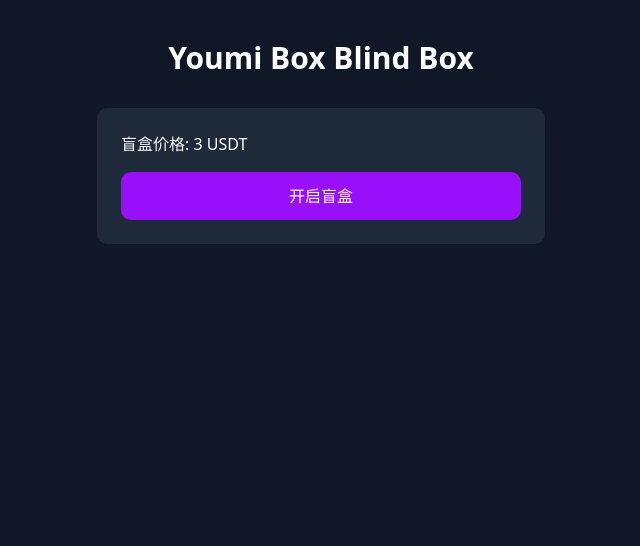
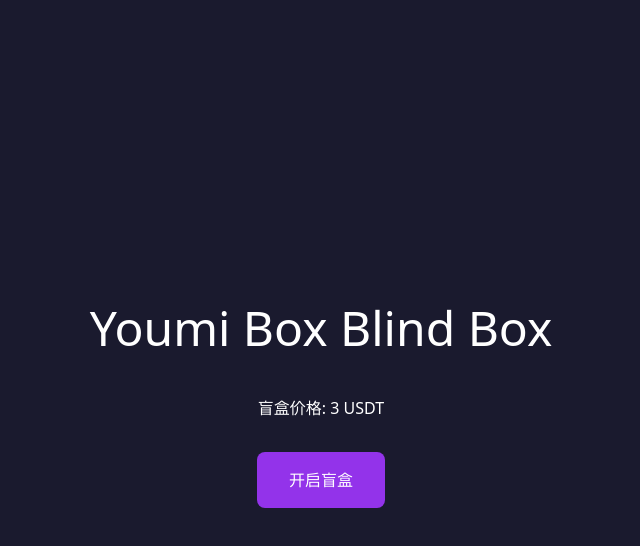
Before and after one commit to lishenghua512433-max/Youmi-Box-Blind-Box, a Next.js app: page / in a window 1280 px wide. Shown: the top 546 px of the page, without its empty margins (319-959 px from the left). Built offline with nearby package versions, Linux system fonts and the light colour scheme.

Commit message:
Update page.tsx

```diff
--- a/src/app/page.tsx
+++ b/src/app/page.tsx
@@ -1,36 +1,27 @@
-'use client';
-import { useState, useEffect } from 'react';
-
 export default function Home() {
-  const [settings, setSettings] = useState(null);
-  const [loading, setLoading] = useState(true);
-
-  useEffect(() => {
-    const fetchSettings = async () => {
-      try {
-        const res = await fetch('/api/admin/settings');
-        const data = await res.json();
-        setSettings(data);
-      } catch (err) {
-        console.error('Failed to load settings');
-      } finally {
-        setLoading(false);
-      }
-    };
-    fetchSettings();
-  }, []);
-
-  if (loading) return <div className="text-white text-center p-10">Loading...</div>;
-
   return (
-    <div className="min-h-screen bg-gray-900 text-white p-10">
-      <h1 className="text-3xl font-bold text-center mb-8">Youmi Box Blind Box</h1>
-      <div className="max-w-md mx-auto bg-gray-800 rounded-lg p-6">
-        <p className="mb-4">盲盒价格: {settings?.price || 3} USDT</p>
-        <button className="w-full bg-purple-600 hover:bg-purple-700 text-white py-3 rounded-lg">
-          开启盲盒
-        </button>
-      </div>
+    <div style={{
+      minHeight: '100vh',
+      backgroundColor: '#1a1a2e',
+      color: 'white',
+      display: 'flex',
+      alignItems: 'center',
+      justifyContent: 'center',
+      flexDirection: 'column'
+    }}>
+      <h1 style={{ fontSize: '3rem', marginBottom: '2rem' }}>Youmi Box Blind Box</h1>
+      <p style={{ marginBottom: '2rem' }}>盲盒价格: 3 USDT</p>
+      <button style={{
+        backgroundColor: '#9333ea',
+        color: 'white',
+        border: 'none',
+        padding: '1rem 2rem',
+        borderRadius: '0.5rem',
+        fontSize: '1rem',
+        cursor: 'pointer'
+      }}>
+        开启盲盒
+      </button>
     </div>
   );
 }
```
